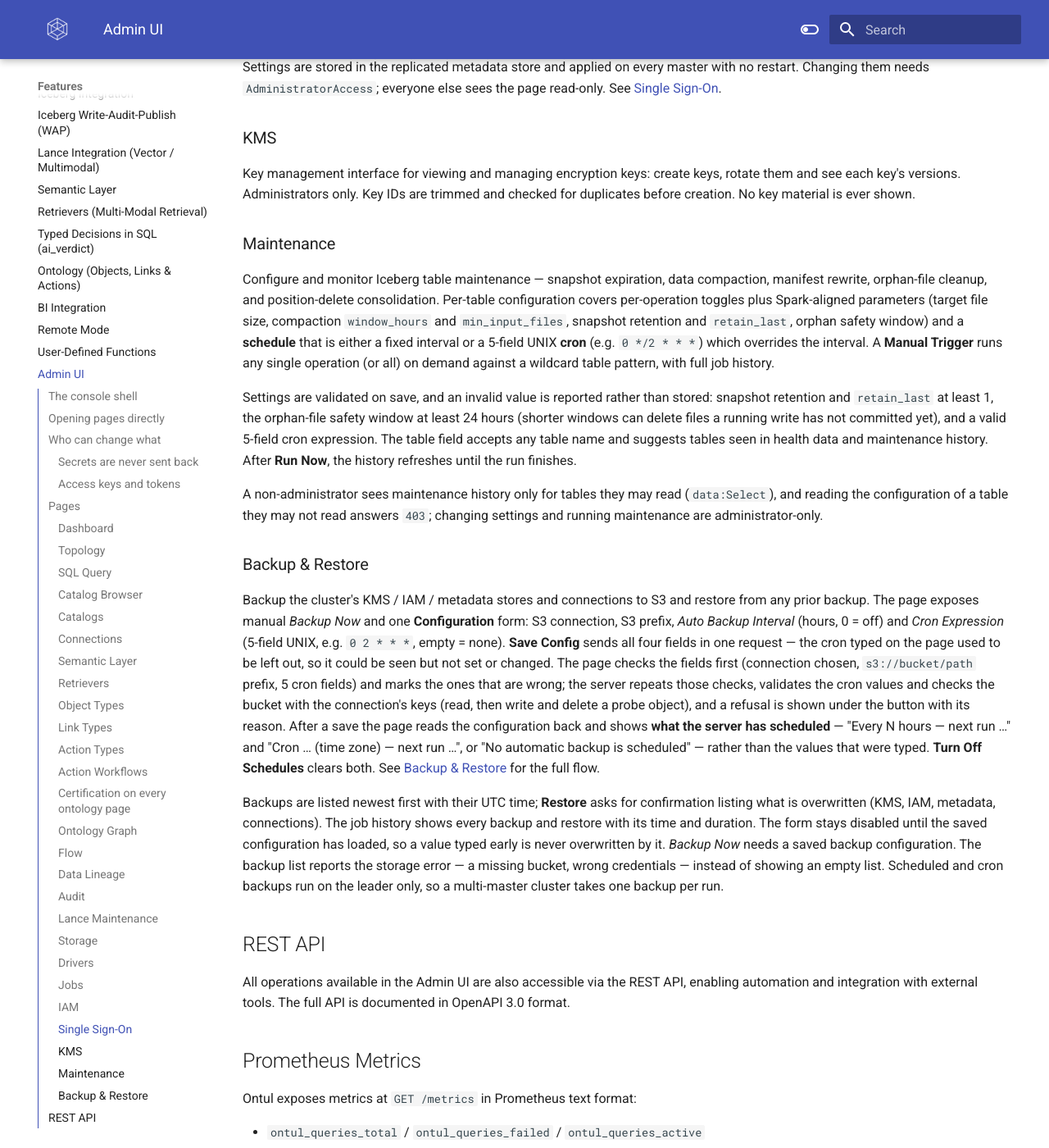
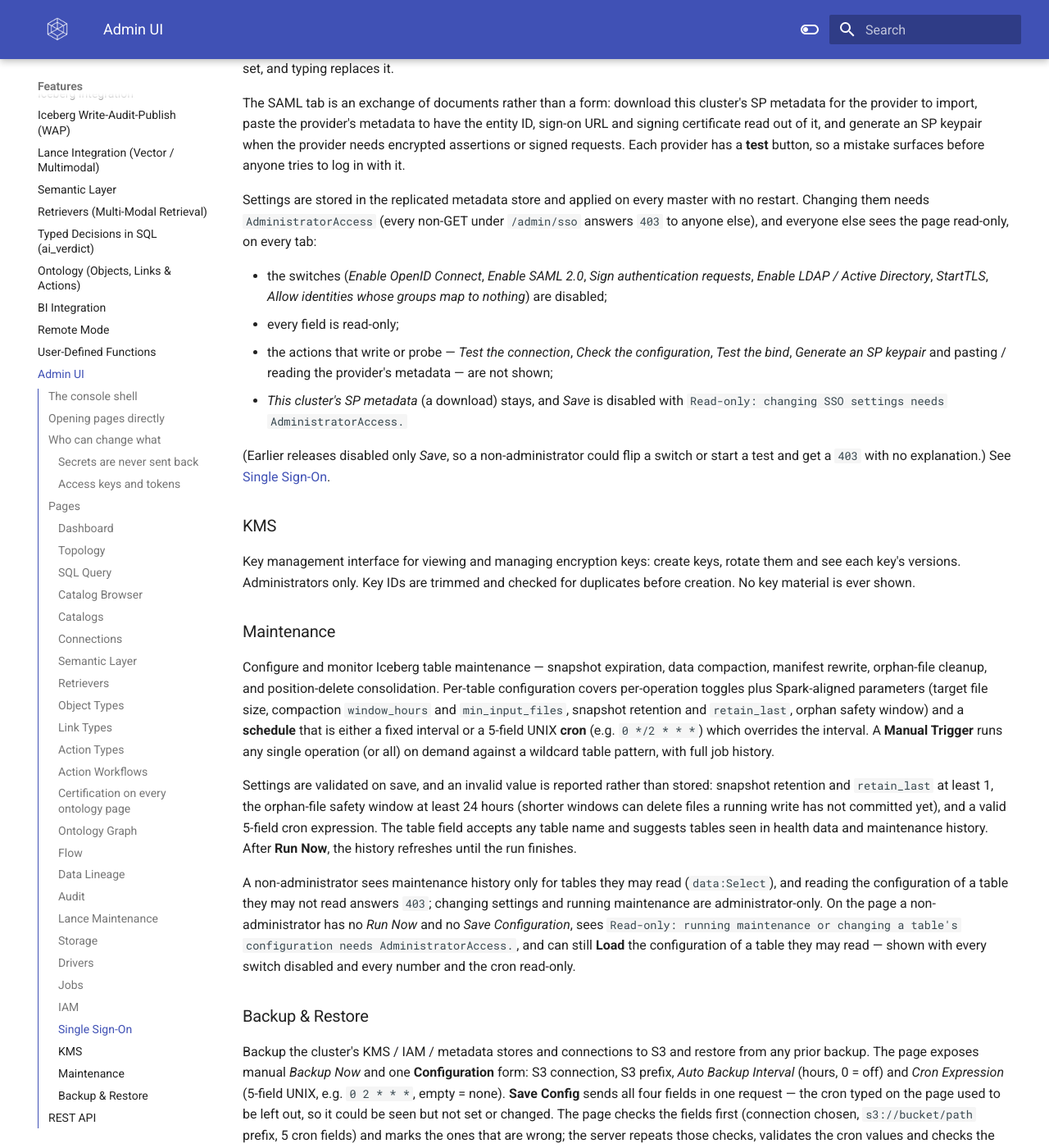
Before and after one commit to cloudcheflabs/ontul-docs, an MkDocs documentation site: the page built from docs/features/admin-ui.md, in a window 1280 px wide and 1400 px high, scrolled down 12509 px. Shown: the whole window at 82% size. Built offline with MkDocs 1.6.1 and Material for MkDocs 9.7.7, drawn with Linux system fonts in a browser that asks for light colours; the version menu is left out; some of the changed text lies outside the part shown.

Commit message:
docs(admin-ui): what a non-administrator sees on SSO, Drivers, Maintenance and Backup; the console mirrors the server's admin-only table
Co-Authored-By: Claude Opus 5.5 <noreply@anthropic.com>

```diff
--- a/docs/features/admin-ui.md
+++ b/docs/features/admin-ui.md
@@ -41,7 +41,11 @@ handled by the server.
 ## Who can change what
 
 Every admin API call is checked on the server, whatever the console shows. Hiding a button is a
-convenience; the check is what keeps a non-administrator out.
+convenience; the check is what keeps a non-administrator out. The console follows the same table: where
+a change is administrator-only, a non-administrator's page shows the settings read-only — switches
+disabled, fields read-only, the buttons that would change or test something not shown — with a note
+saying `AdministratorAccess` is needed; pages that are administrator-only for reading too (KMS,
+Backup & Restore) show **Access Restricted**.
 
 | Area | Read | Change |
 |---|---|---|
@@ -479,6 +483,10 @@ worker, so a new driver does not require rebuilding an image.
 - **Delete** removes the JAR from the master and from every worker, and answers `404` for a name that
   does not exist.
 - File names must end in `.jar` and may not contain path separators or `..`.
+- Uploading and deleting drivers is administrator-only (`POST` / `DELETE /admin/drivers` answer `403` to
+  anyone else). A non-administrator sees the installed drivers and their classes, without the
+  *Upload Driver JAR* control or the delete buttons, and the note
+  `Read-only: uploading or deleting drivers needs AdministratorAccess.`
 
 ### Jobs
 
@@ -529,8 +537,19 @@ or signed requests. Each provider has a **test** button, so a mistake surfaces b
 log in with it.
 
 Settings are stored in the replicated metadata store and applied on every master with no restart.
-Changing them needs `AdministratorAccess`; everyone else sees the page read-only. See
-[Single Sign-On](sso.md).
+Changing them needs `AdministratorAccess` (every non-GET under `/admin/sso` answers `403` to anyone
+else), and everyone else sees the page read-only, on every tab:
+
+- the switches (*Enable OpenID Connect*, *Enable SAML 2.0*, *Sign authentication requests*, *Enable LDAP /
+  Active Directory*, *StartTLS*, *Allow identities whose groups map to nothing*) are disabled;
+- every field is read-only;
+- the actions that write or probe — *Test the connection*, *Check the configuration*, *Test the bind*,
+  *Generate an SP keypair* and pasting / reading the provider's metadata — are not shown;
+- *This cluster's SP metadata* (a download) stays, and *Save* is disabled with
+  `Read-only: changing SSO settings needs AdministratorAccess.`
+
+(Earlier releases disabled only *Save*, so a non-administrator could flip a switch or start a test and
+get a `403` with no explanation.) See [Single Sign-On](sso.md).
 
 ### KMS
 
@@ -550,7 +569,10 @@ Now**, the history refreshes until the run finishes.
 
 A non-administrator sees maintenance history only for tables they may read (`data:Select`), and reading
 the configuration of a table they may not read answers `403`; changing settings and running maintenance
-are administrator-only.
+are administrator-only. On the page a non-administrator has no *Run Now* and no *Save Configuration*,
+sees `Read-only: running maintenance or changing a table's configuration needs AdministratorAccess.`,
+and can still **Load** the configuration of a table they may read — shown with every switch disabled
+and every number and the cron read-only.
 
 ### Backup & Restore
 
@@ -562,6 +584,10 @@ time and duration. The form stays disabled until the saved configuration has loa
 early is never overwritten by it. *Backup Now* needs a saved backup configuration. The backup list reports the storage error — a missing
 bucket, wrong credentials — instead of showing an empty list. Scheduled and cron backups run on the
 leader only, so a multi-master cluster takes one backup per run.
+
+Backup is administrator-only for reading as well (every `/admin/backup` call answers `403` to anyone
+else), so a non-administrator sees **Access Restricted** on this page, as on KMS, and the page makes no
+backup calls.
 
 ## REST API
 
```
